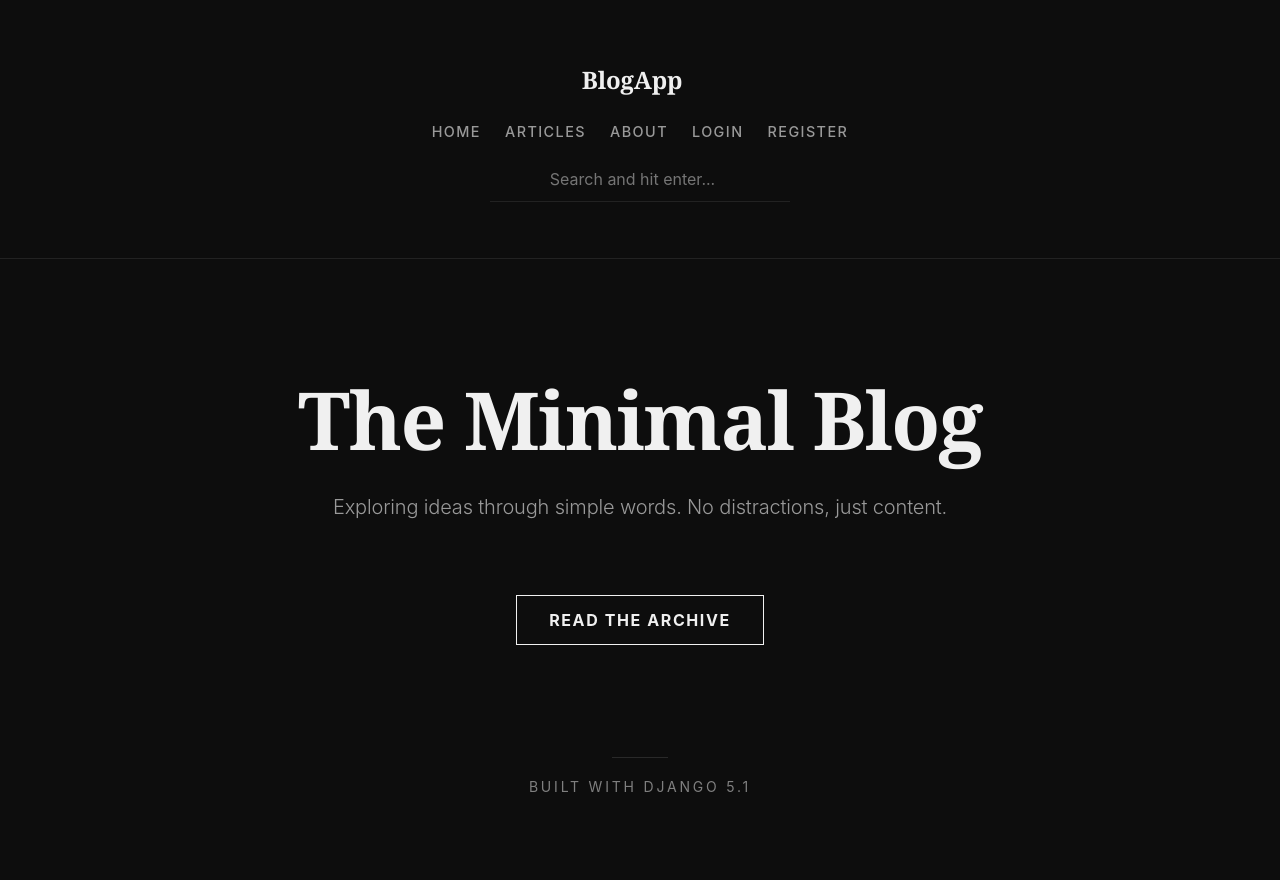
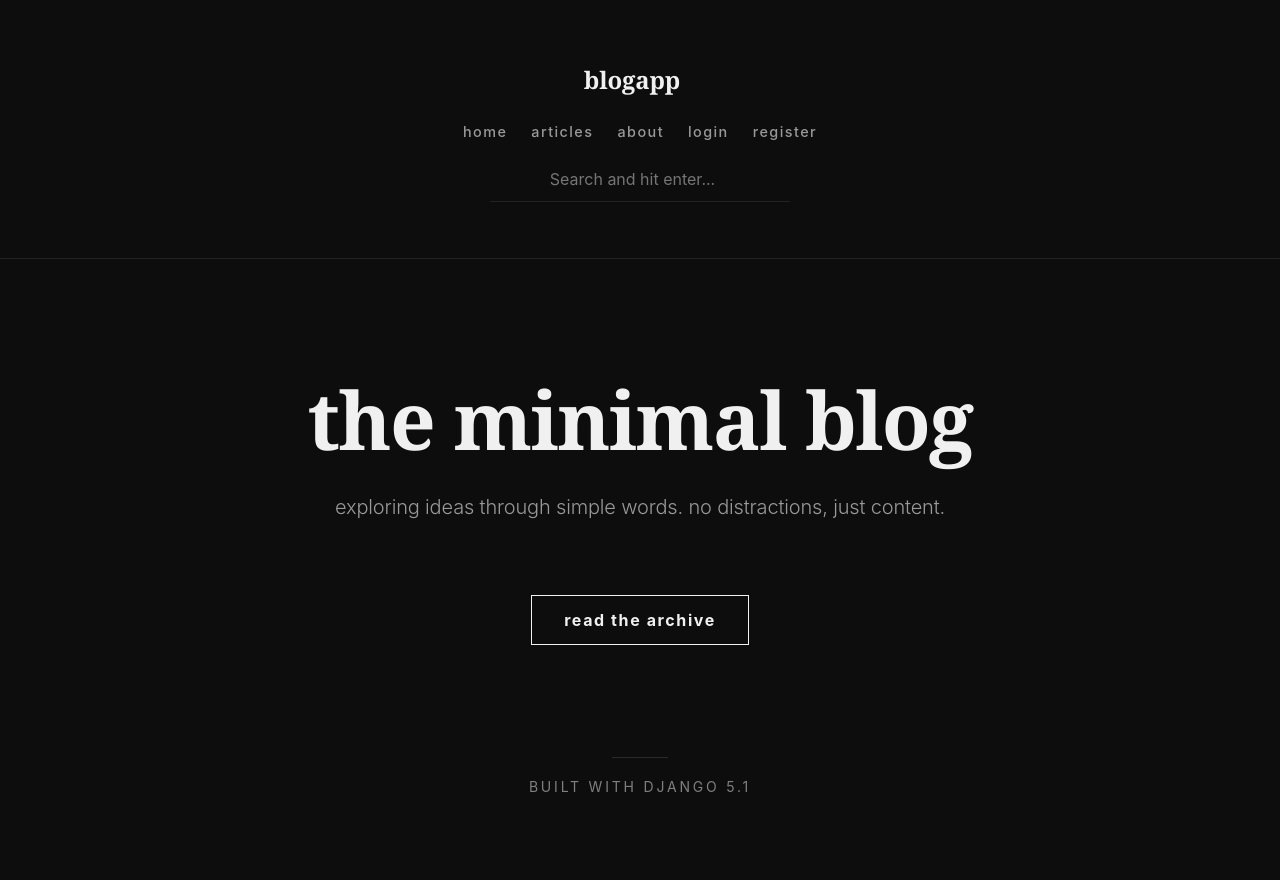
Before and after one commit to fastfingertips/django-blog, a Django app: page / in a window 1280 px wide. Run offline with Django 4.2, Linux system fonts and the light colour scheme; parts of the project's set-up code (start-up, migrations or seed data) failed here and were passed over; some libraries are stand-ins or nearby versions.

Commit message:
style: enforce all-lowercase typography rule

```diff
--- a/static/css/minimal.css
+++ b/static/css/minimal.css
@@ -23,6 +23,8 @@ body {
     font-family: var(--font-sans);
     line-height: 1.6;
     letter-spacing: -0.01em;
+    text-transform: lowercase;
+    /* Enforce lowercase design rule */
 }
 
 .container {
@@ -64,13 +66,14 @@ h6 {
     font-weight: 800;
     font-size: 1.5rem;
     color: var(--text-primary) !important;
+    text-transform: lowercase;
 }
 
 .nav-link {
     color: var(--text-secondary) !important;
     font-weight: 500;
     font-size: 0.9rem;
-    text-transform: uppercase;
+    text-transform: lowercase !important;
     letter-spacing: 0.1em;
     transition: color 0.2s;
 }
@@ -114,7 +117,7 @@ h6 {
     border-radius: 0 !important;
     padding: 0.75rem 2rem;
     font-weight: 700;
-    text-transform: uppercase;
+    text-transform: lowercase !important;
     letter-spacing: 0.1em;
     transition: all 0.2s ease-in-out;
 }
@@ -133,6 +136,7 @@ h6 {
     color: var(--text-primary) !important;
     border: 1px solid var(--text-primary) !important;
     background-color: transparent !important;
+    text-transform: lowercase !important;
 }
 
 .btn-outline-secondary:hover {
@@ -185,12 +189,18 @@ img {
     background-color: var(--bg-color) !important;
     color: var(--text-primary) !important;
     border: 1px solid var(--text-primary) !important;
-    text-transform: uppercase;
+    text-transform: lowercase;
+    /* Enforce lowercase */
     font-size: 0.8rem;
     letter-spacing: 0.1em;
     padding: 1rem;
     margin-bottom: 2rem;
     text-align: center;
+    max-width: var(--max-width);
+    margin-left: auto;
+    margin-right: auto;
+    width: 90%;
+    /* Ensure it doesn't touch edges on small screens */
 }
 
 .alert-success,
```
